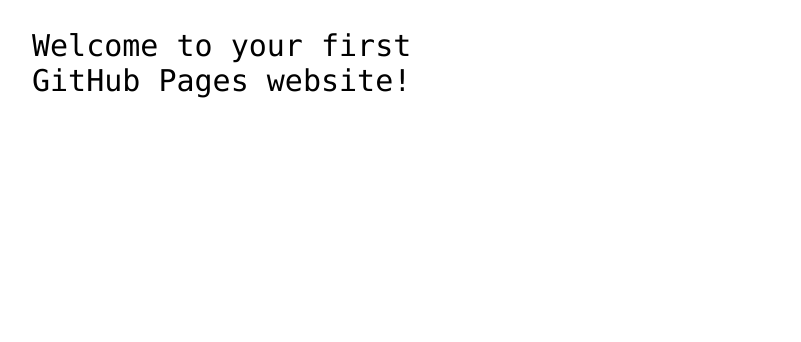
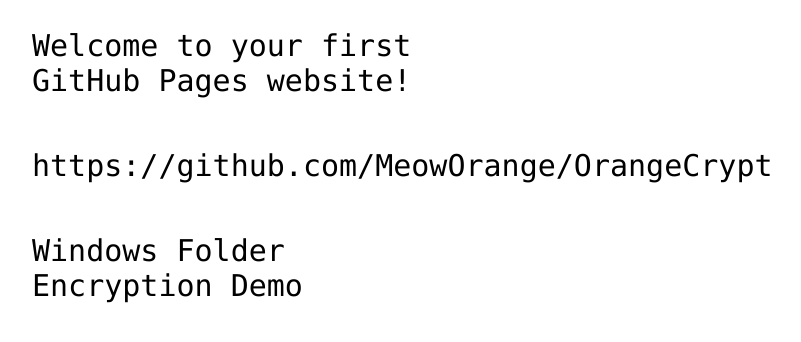
Before and after one commit to MeowOrange/MeowOrange.github.io, a plain HTML site: page index.html in a window 1280 px wide. Shown: the part 360-702 px from the top of the page, without its empty margins (408-1209 px from the left). Drawn offline with Linux system fonts and the light colour scheme.

Commit message:
Update index.html

```diff
--- a/index.html
+++ b/index.html
@@ -13,6 +13,8 @@
 
 <!-- Change this code here by copy and pasting your template on line 15 -->
 <p>Welcome to your first GitHub Pages website!</p>
+<p>https://github.com/MeowOrange/OrangeCrypt</p>
+<p>Windows Folder Encryption Demo</p>
 
 </body>
 </html>
```
